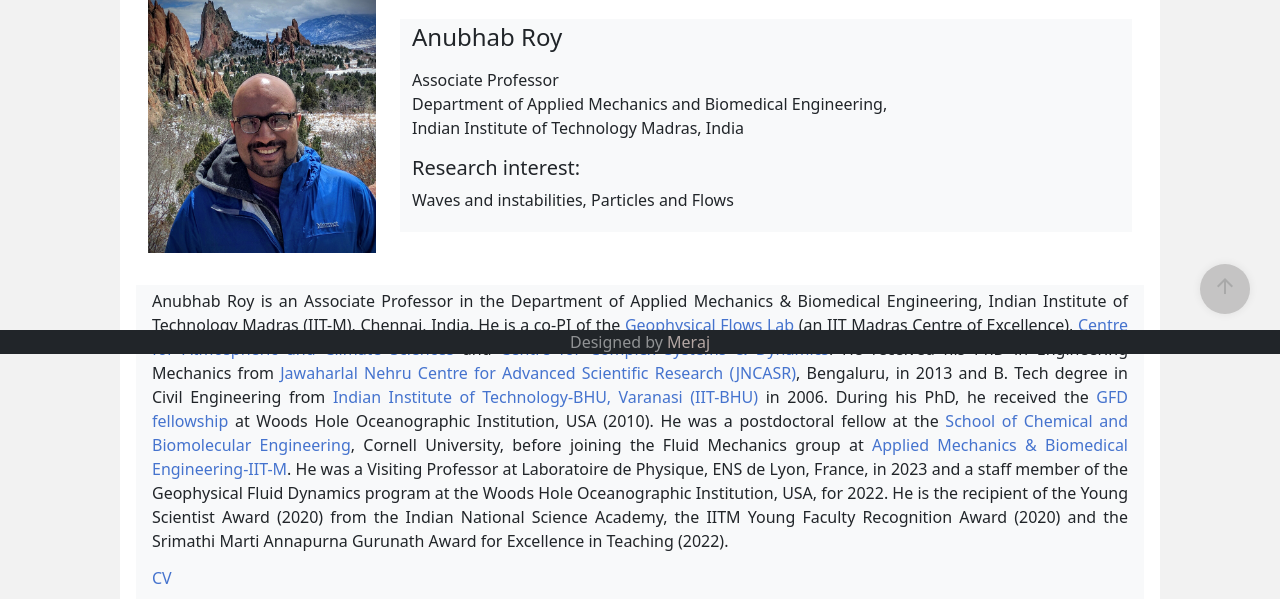
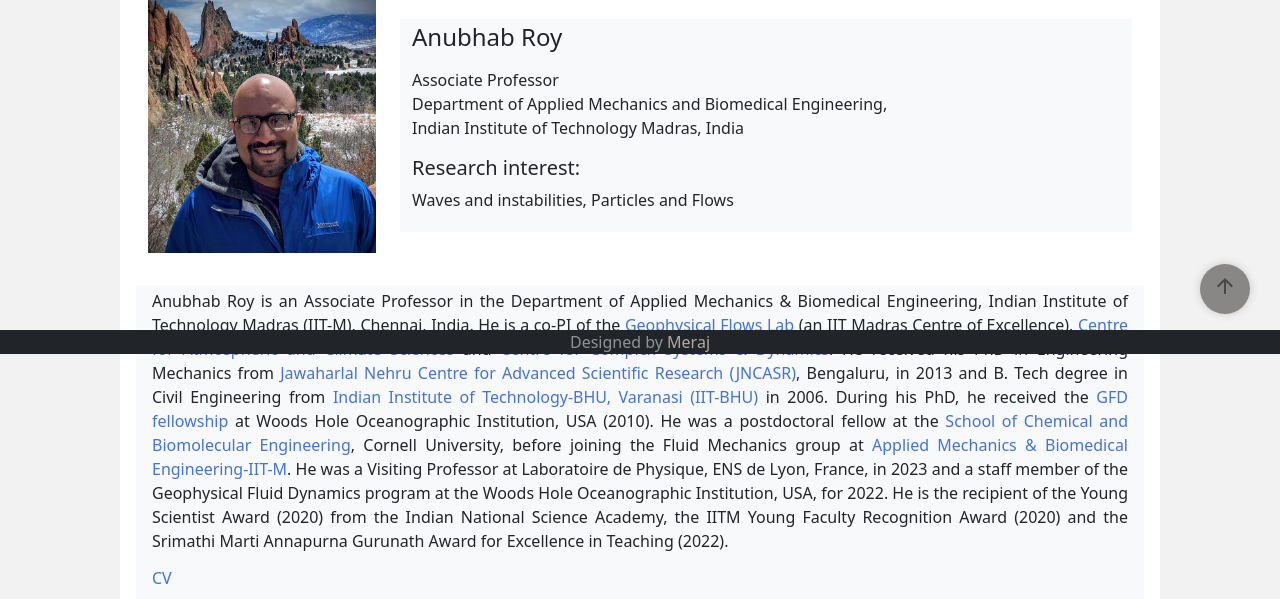
Before and after one commit to meraj887/PaW-Lab, a PHP site: page /group.html in a window 1280 px wide. Shown: the part 446-1045 px from the top of the page. Run offline with PHP 8.4, Linux system fonts and the light colour scheme.

Commit message:
Update style.css

```diff
--- a/style.css
+++ b/style.css
@@ -115,7 +115,7 @@
         height: 50px;
         border-radius: 50%;
         background: #5c5a59;
-        opacity: 30%;
+        opacity: 70%;
         box-shadow: 0 0 10px rgba(0, 0, 0, 0.25);
         columns: #ffffff;
         outline: none;
```
